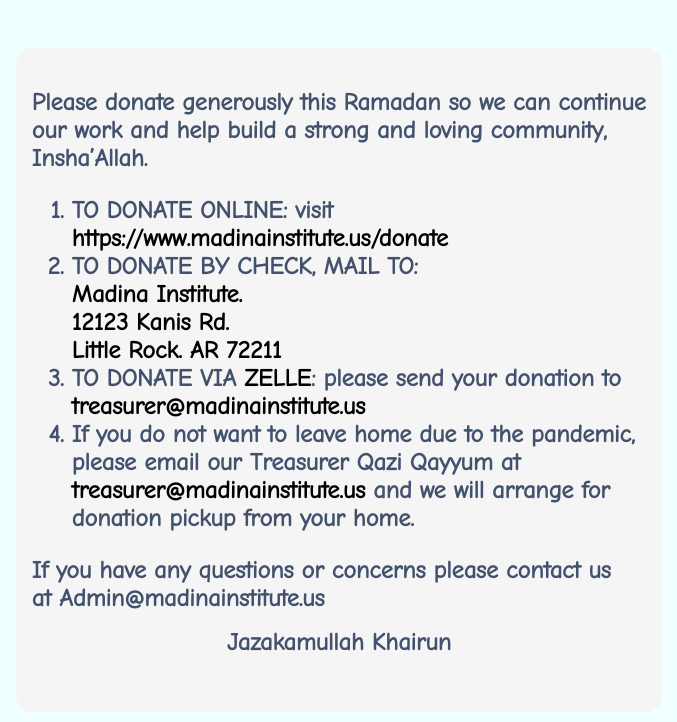
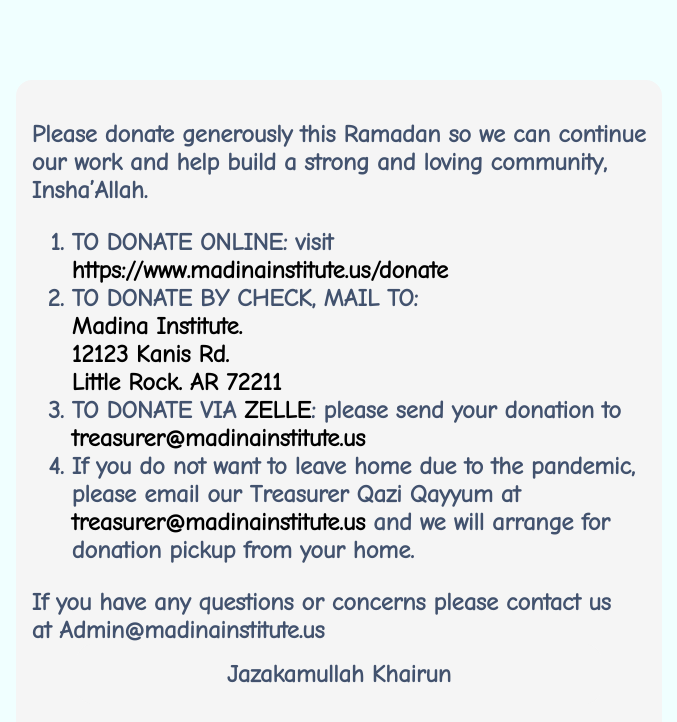
Before and after one commit to MadinaEducation/Ramadan2020, a plain HTML site: page madinaDonate.html in a window 1280 px wide. Shown: the whole page, without its empty margins (301-978 px from the left). Drawn offline with Linux system fonts and the light colour scheme.

Commit message:
edited the donate file

```diff
--- a/madinaDonate.html
+++ b/madinaDonate.html
@@ -12,7 +12,7 @@
             color: rgb(66, 82, 110);
             font-family: 'Comic Neue';
             width: 60%;
-            margin: 3rem auto 0;
+            margin: 5rem auto 0;
         }
 
         img {
```
